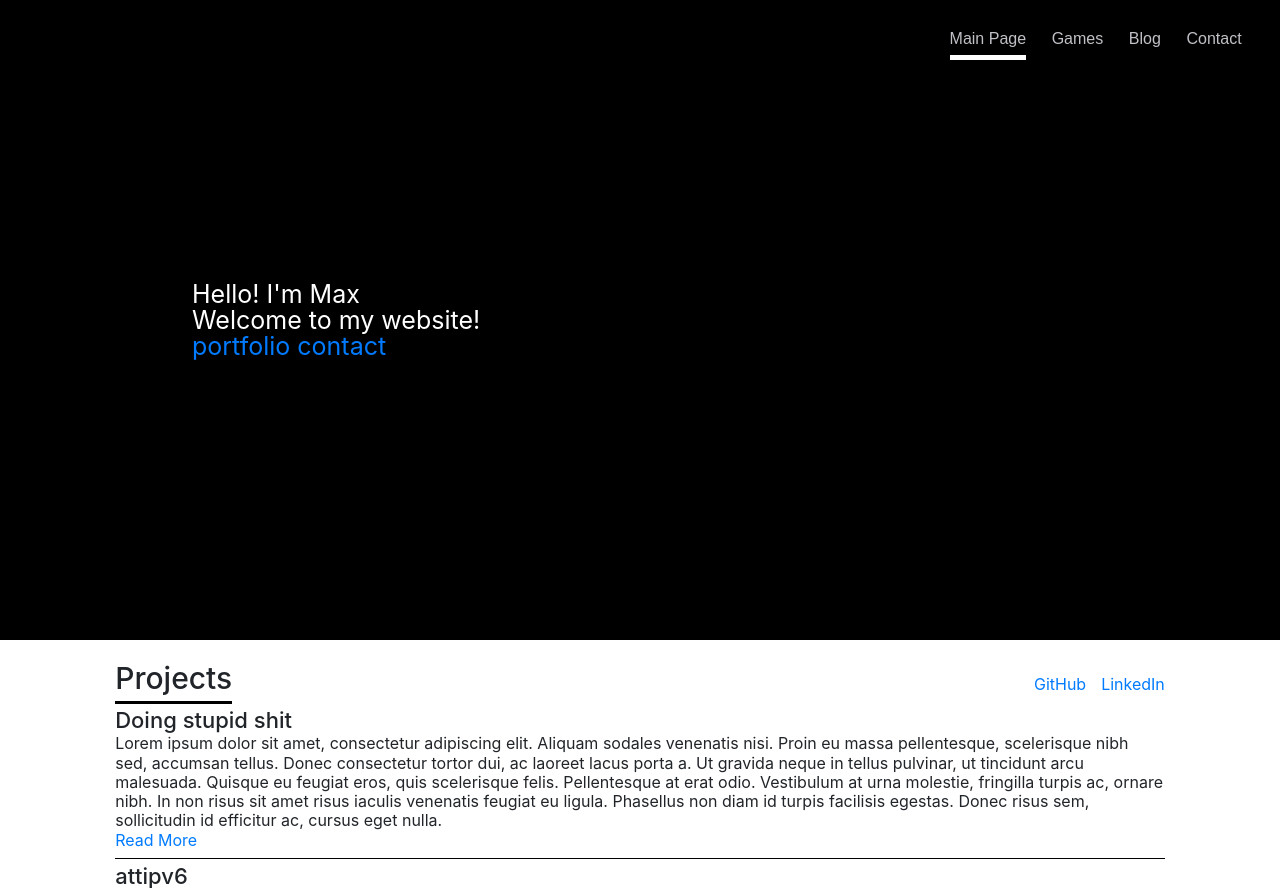
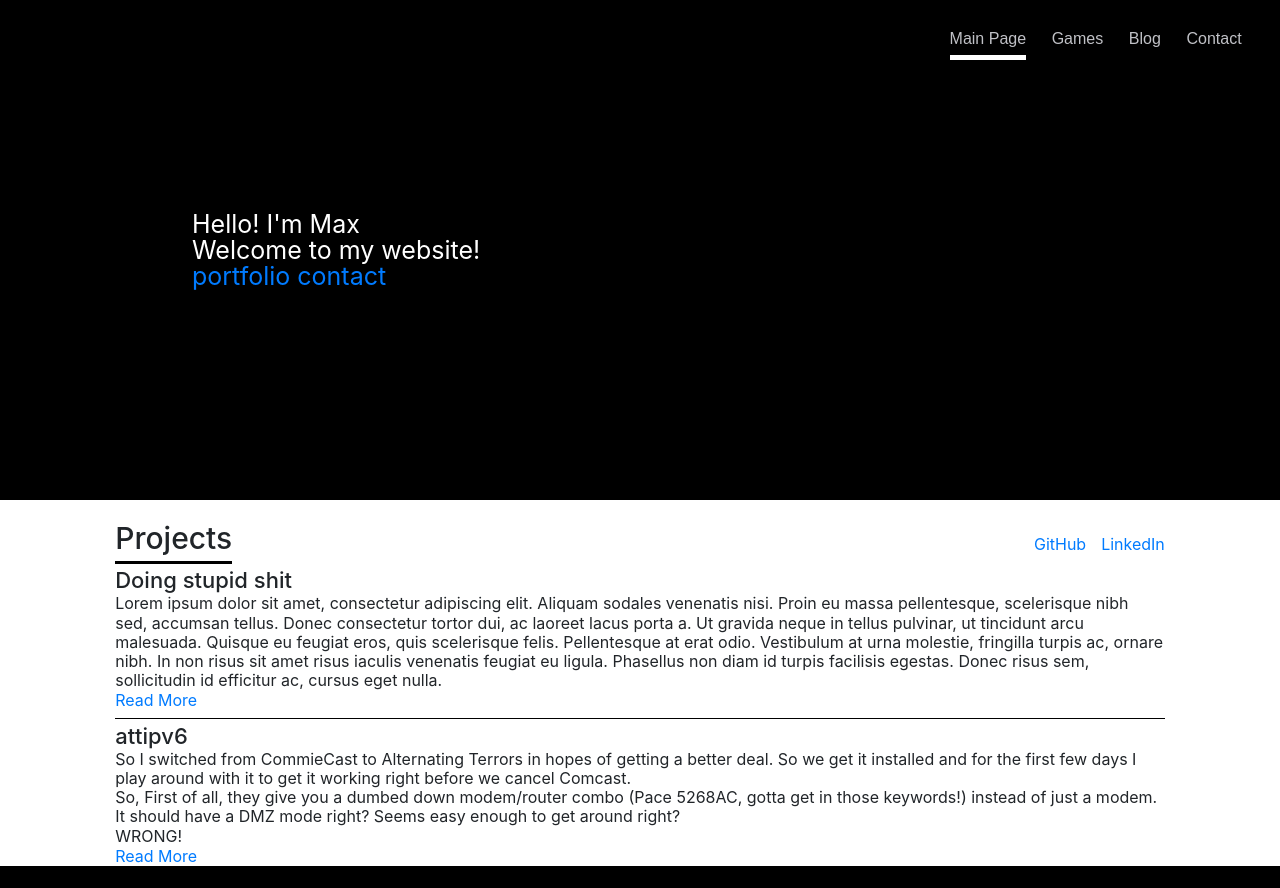
Before and after one commit to Maxqia/portfolio, a PHP site: page / in a window 1280 px wide. Shown: the top 888 px of the page. After the commit the page ends 866 px from the top, so only its background shows below. Run offline with PHP 8.4, Linux system fonts and the light colour scheme.

Commit message:
that looks better...

```diff
--- a/index.css
+++ b/index.css
@@ -20,7 +20,7 @@ html, body {
     position:relative;
     background-color: black;
     color: white;
-    height: 80%;
+    height: 500px;
 }
 
 #shiftleft {
```
